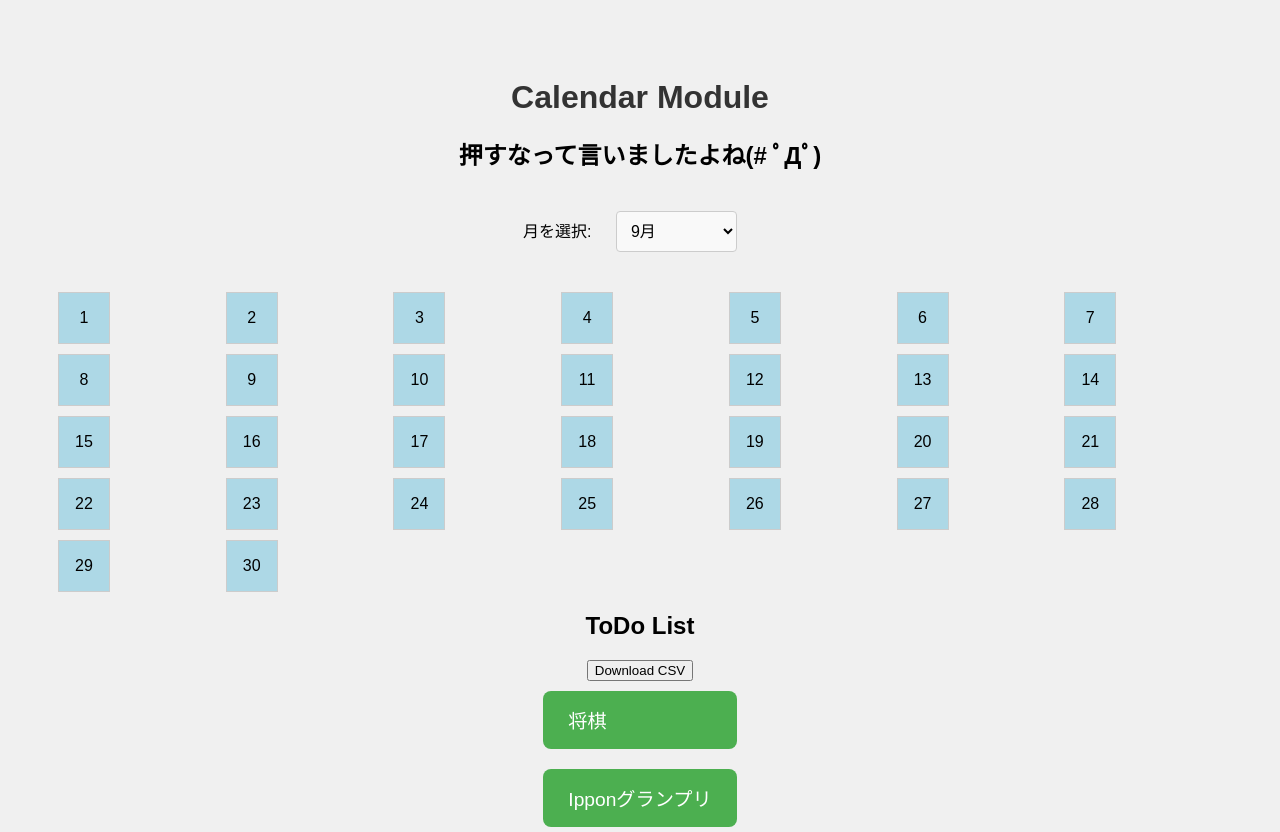
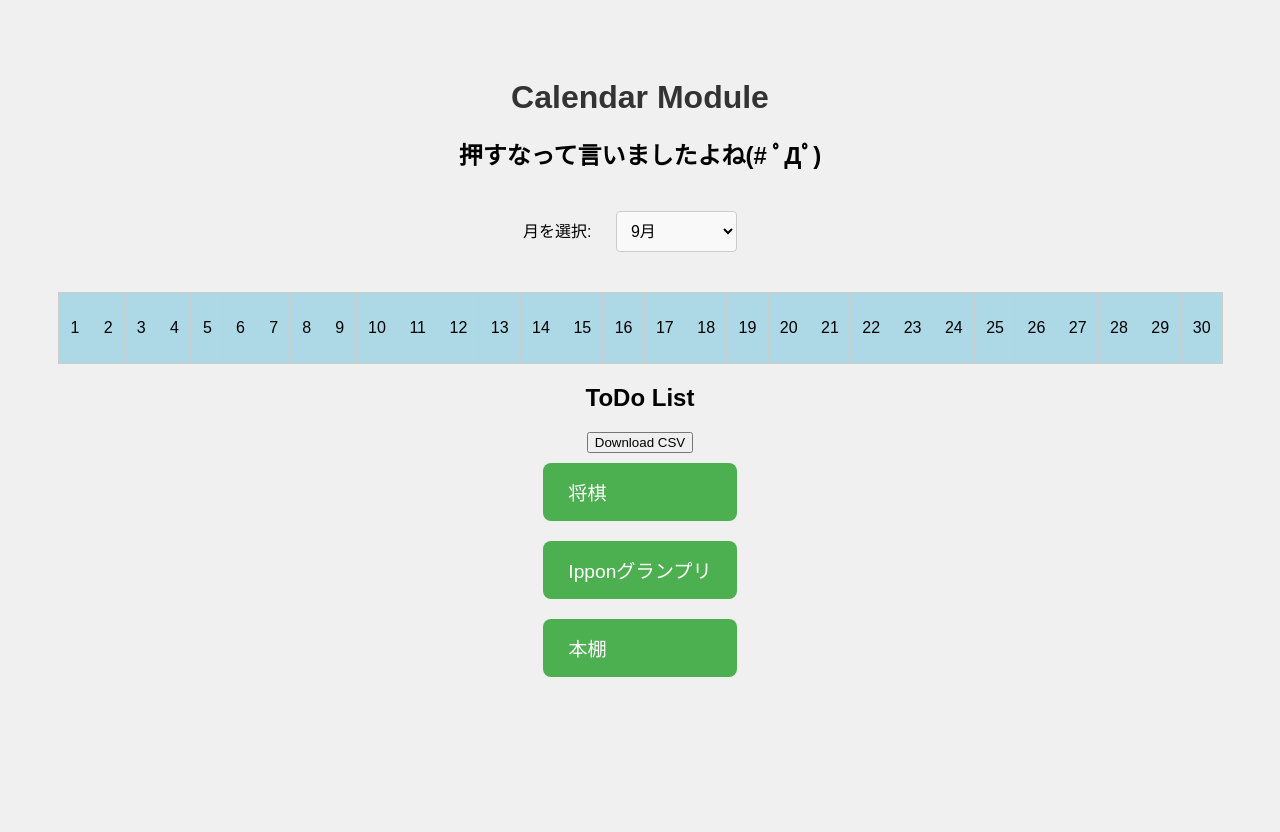
Before and after one commit to shirota111/shirota111.github.io, a PHP site: page /module.html in a window 1280 px wide. Shown: the top 832 px of the page. After the commit the page ends 677 px from the top, so only its background shows below. Run offline with PHP 8.4, Linux system fonts and the light colour scheme.

Commit message:
module1.css の更新

```diff
--- a/module1.css
+++ b/module1.css
@@ -1,25 +1,29 @@
-
-
-/* module1.css */
-
 #calendar {
-    display: grid;
-    grid-template-columns: repeat(7, 1fr);
-    gap: 10px;
+    display: table;
+    width: 100%;
+    border-collapse: collapse; /* 枠線が重なる部分を除去 */
     margin: 20px 0;
 }
 
 .calendar-day {
+    display: table-cell; /* テーブルのセルのように表示 */
     width: 50px;
     height: 50px;
-    display: flex;
-    justify-content: center;
-    align-items: center;
+    text-align: center;
+    vertical-align: middle;
     background-color: lightblue;
     border: 1px solid #ccc;
     cursor: pointer;
+    padding: 10px; /* 余白を追加 */
 }
 
 .calendar-day:hover {
     background-color: lightcoral;
 }
+
+/* 日付全体を中央に配置 */
+#calendar-container {
+    display: flex;
+    justify-content: center;
+    align-items: center;
+}
```
